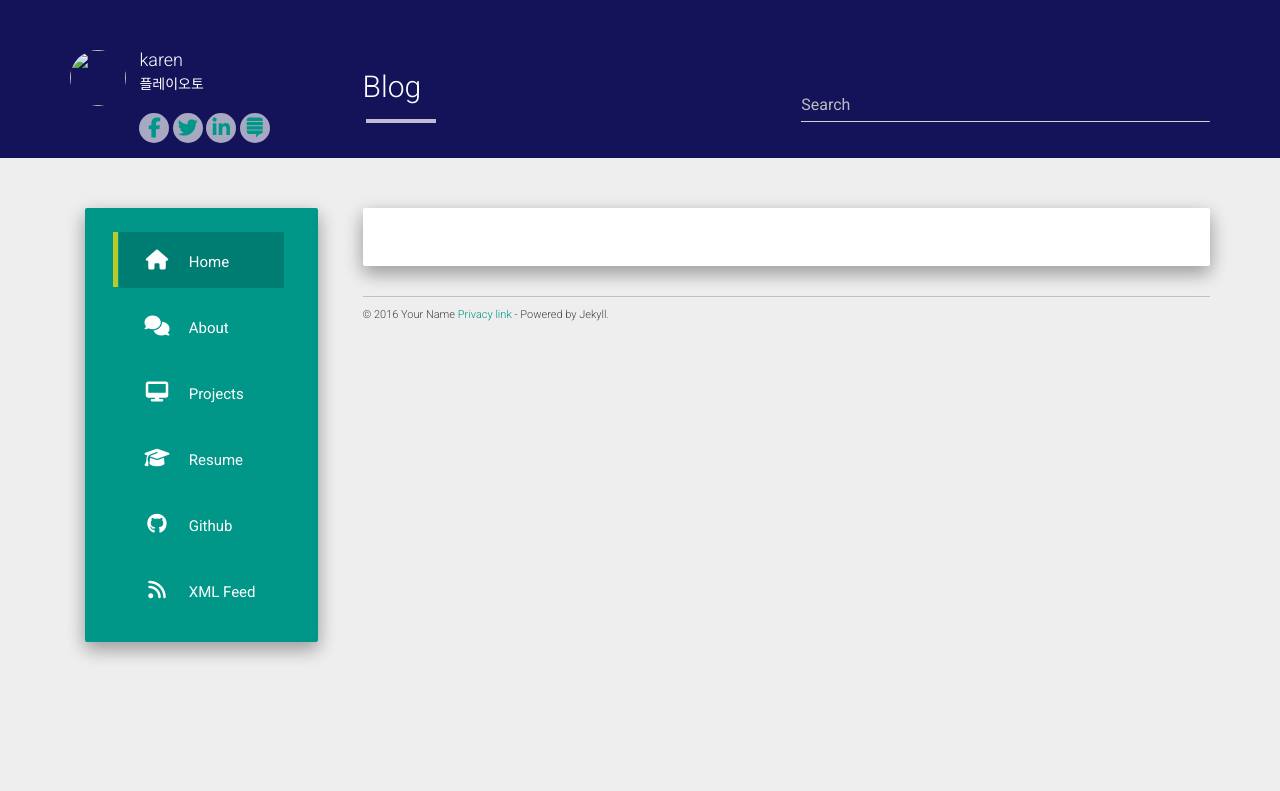
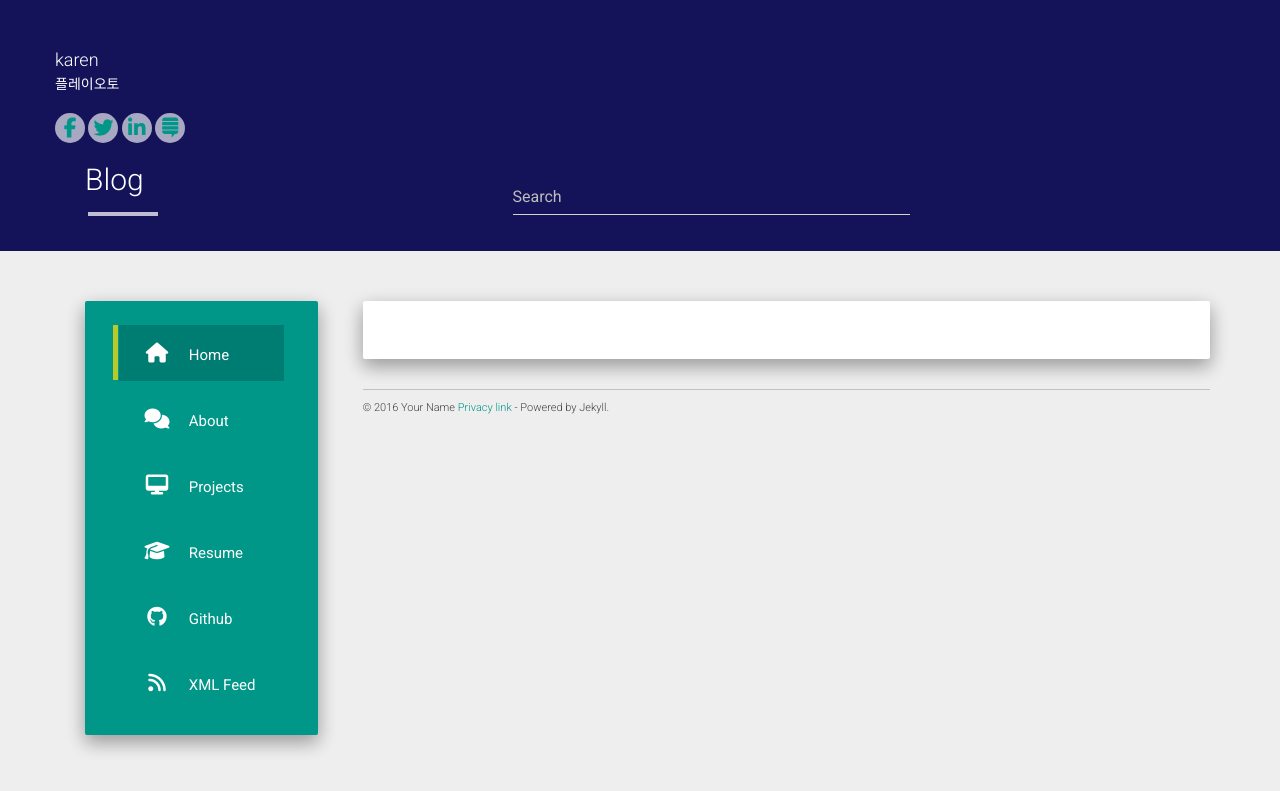
Before and after one commit to lekaren/lekaren.github.io, a Jekyll site: the page built from index.html, in a window 1280 px wide. Shown: the top 791 px of the page. Built offline with Jekyll 4.4.1, drawn with Linux system fonts in a browser that asks for light colours; nearby versions of some CDN libraries; the list of posts is cut into pages by our own code.

Commit message:
로고 제거

```diff
--- a/_includes/header.html
+++ b/_includes/header.html
@@ -1,10 +1,6 @@
 <div class="header-panel shadow-z-2">
       <div class="container">
         <div class="row">
-          <div class="col-md-3 col-sm-4 col-xs-12">
-            <div class="row-picture">
-              <img id="about" class="logo-img" src="{{ site.logo }}" height="75px" width="75px">
-            </div>
             <div class="row-details">
               <h4 class="list-group-item-heading">{{ site.author }}</h4>
               <p class="list-group-item-text">{{ site.about }}</p>
```
